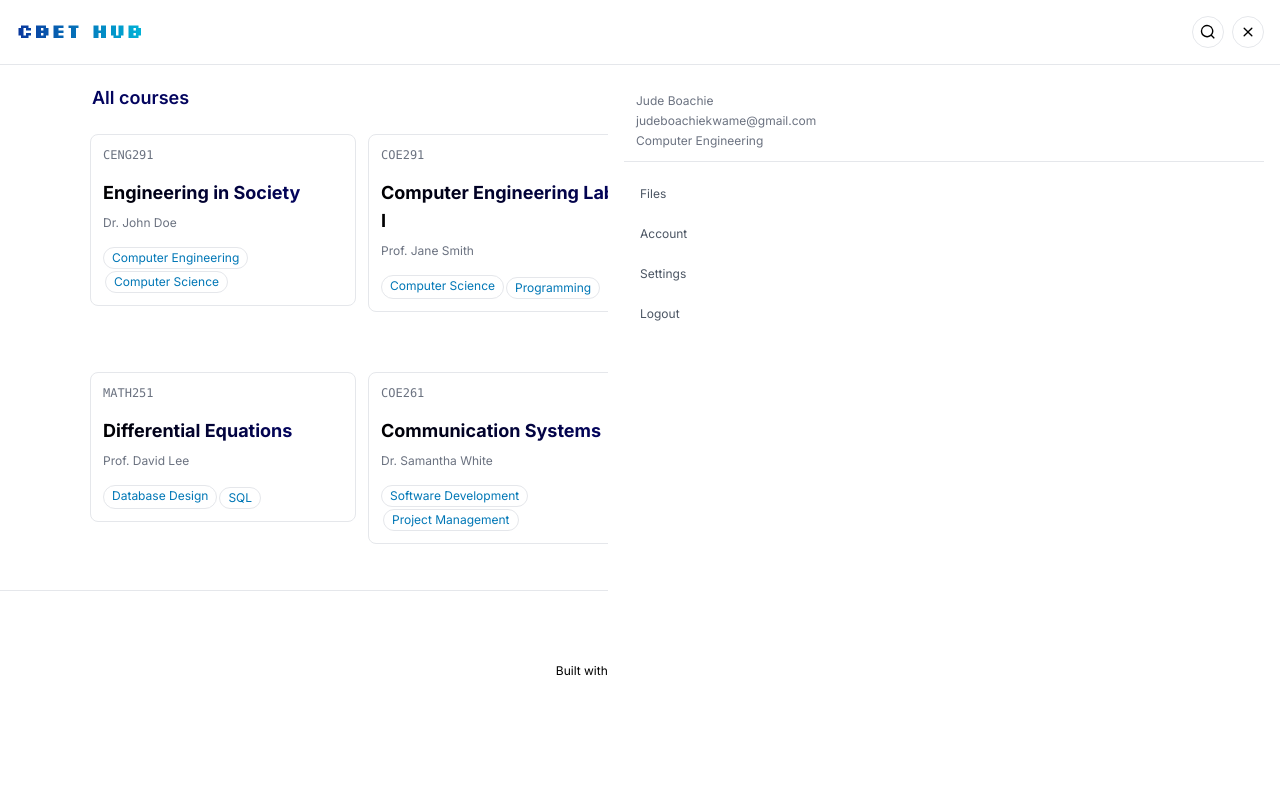
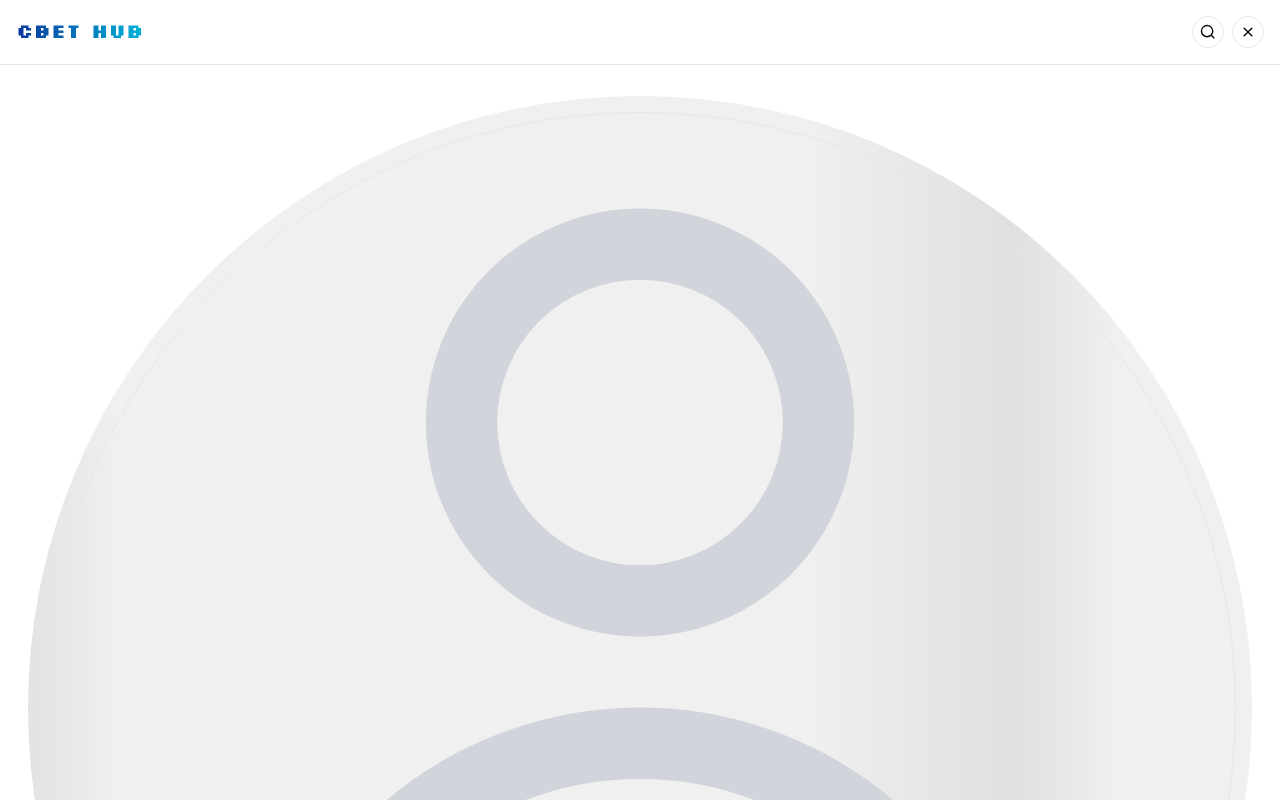
Before and after one commit to jdboachie/cbethub, a Next.js app: page / in a window 1280 px wide. Both pictures are taken after a click on the icon 1248 px from the left and 32 px from the top of the page. Built offline with nearby package versions, Linux system fonts and the light colour scheme.

Commit message:
final push before i go poop :/

```diff
--- a/app/globals.css
+++ b/app/globals.css
@@ -38,3 +38,18 @@ body {
 .dark-blue-gradient {
   @apply bg-gradient-to-r from-[#0a369d] to-pacificblue-100 text-transparent bg-clip-text
 }
+
+@keyframes shimmer {
+  0% {
+    background-position: -1000px 0;
+  }
+  100% {
+    background-position: 1000px 0;
+  }
+}
+
+.animate-shimmer {
+  background: linear-gradient(to right, #f0f0f0 4%, #e0e0e0 25%, #f0f0f0 36%);
+  background-size: 1000px 100%;
+  animation: shimmer 1.5s infinite linear;
+}
--- a/components/CourseCard.tsx
+++ b/components/CourseCard.tsx
@@ -23,7 +23,7 @@ const CourseCard = (
                    transition duration-300 ease-in-out'
         href={'/course/' + courseCode?.toLowerCase()}
     >
-        <p className="font-mono text-xs text-gray-500">{courseCode}</p>
+        <p className="font-mono text-xs text-gray-500 dark:text-gray-400">{courseCode}</p>
         <p
             className={`text-left pt-2 max-sm:text-md font-bold text-lg card-text-gradient`}
         >
--- a/components/Header.tsx
+++ b/components/Header.tsx
@@ -1,12 +1,12 @@
 import { useState } from 'react'
-import { oswald, silkscreen } from '@/lib/fonts'
+import { silkscreen } from '@/lib/fonts'
 
 import {
     Bars3Icon,
     MagnifyingGlassIcon,
     XMarkIcon,
 } from '@heroicons/react/20/solid'
-import DropDownMenu from '@/components/DropDownMenu'
+import Menu from '@/components/Menu'
 
 
 const Header = () => {
@@ -41,7 +41,7 @@ const Header = () => {
                 )}
             </div>
         </nav>
-        {showMainMenu && <DropDownMenu />}
+        {showMainMenu && <Menu />}
     </>
   )
 }
--- a/components/DropDownMenu.tsx
+++ b/components/Menu.tsx
@@ -1,15 +1,23 @@
+import { UserIcon } from '@heroicons/react/24/outline'
 import Link from 'next/link'
 
-const DropDownMenu = () => {
+
+const Menu = () => {
   return (
-    <div className='fixed h-screen w-screen max-w-2xl top-11 right-0 p-4 bg-white dark:bg-black border-t dark:border-t-[#333#'>
+    <div className='fixed h-screen w-screen top-12 p-4 bg-white dark:bg-black dark:border-t-[#333]'>
         <div
-            className='w-full h-fit justify-start items-start flex flex-col space-y-2 cursor-pointer'
+            className='w-full h-fit justify-start items-start flex flex-col space-y-2 cursor-pointer rounded-lg'
         >
-            <div className='w-full p-3 space-y-1 text-gray-500 dark:text-[#eee] text-xs flex flex-col border-b dark:border-b-[#333] text-left'>
-                <p className=''>Jude Boachie</p>
-                <p className=''>judeboachiekwame@gmail.com</p>
-                <p className=''>Computer Engineering</p>
+            <div className='w-full p-3 space-y-3 text-gray-500 dark:text-[#eee] text-xs flex flex-col border-b dark:border-b-[#333] text-left
+            '>
+                <div className="animate-shimmer rounded-full">
+                    <UserIcon className="p-6 m-4 border rounded-full text-gray-300" />
+                </div>
+                <div className="">
+                    <p className=''>Jude Boachie</p>
+                    <p className=''>judeboachiekwame@gmail.com</p>
+                    <p className=''>Computer Engineering</p>
+                </div>
             </div>
             <ul className='w-full p-1 text-gray-600 dark:text-[#eee]'>
                 <Link
@@ -38,4 +46,4 @@ const DropDownMenu = () => {
   )
 }
 
-export default DropDownMenu
+export default Menu
--- /dev/null
+++ b/components/MenuComponents/Account.tsx
@@ -0,0 +1,13 @@
+import React from 'react'
+
+const Account = () => {
+  return (
+    <div className='w-full p-3 space-y-1 text-gray-500 dark:text-[#eee] text-xs flex flex-col border-b dark:border-b-[#333] text-left'>
+        <p className=''>Jude Boachie</p>
+        <p className=''>judeboachiekwame@gmail.com</p>
+        <p className=''>Computer Engineering</p>
+    </div>
+  )
+}
+
+export default Account
```
